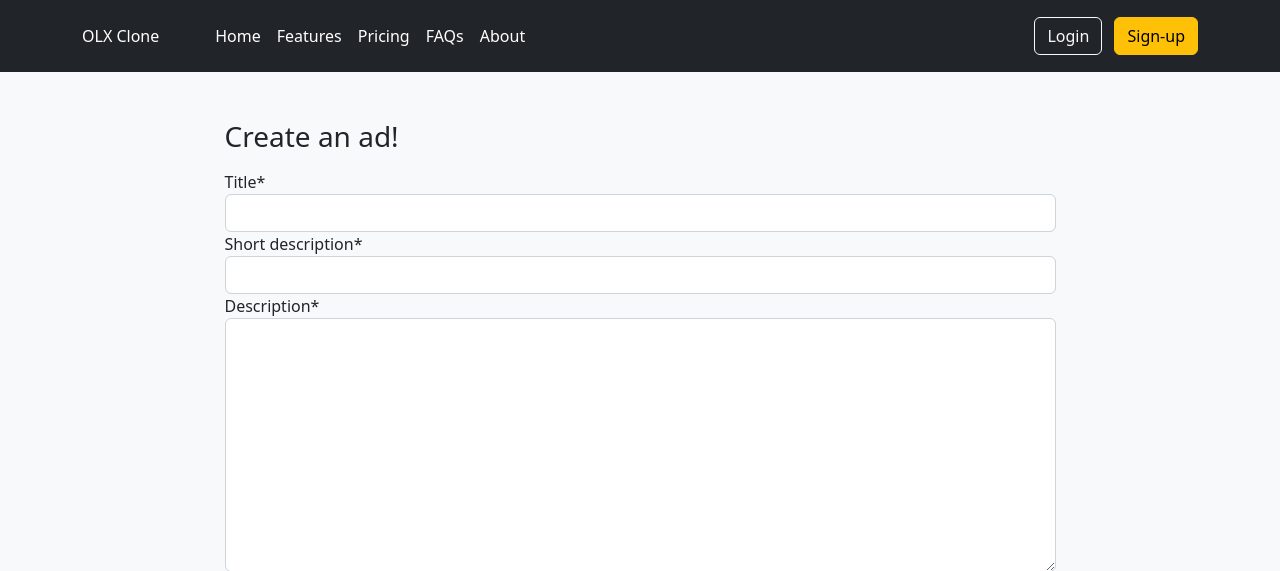
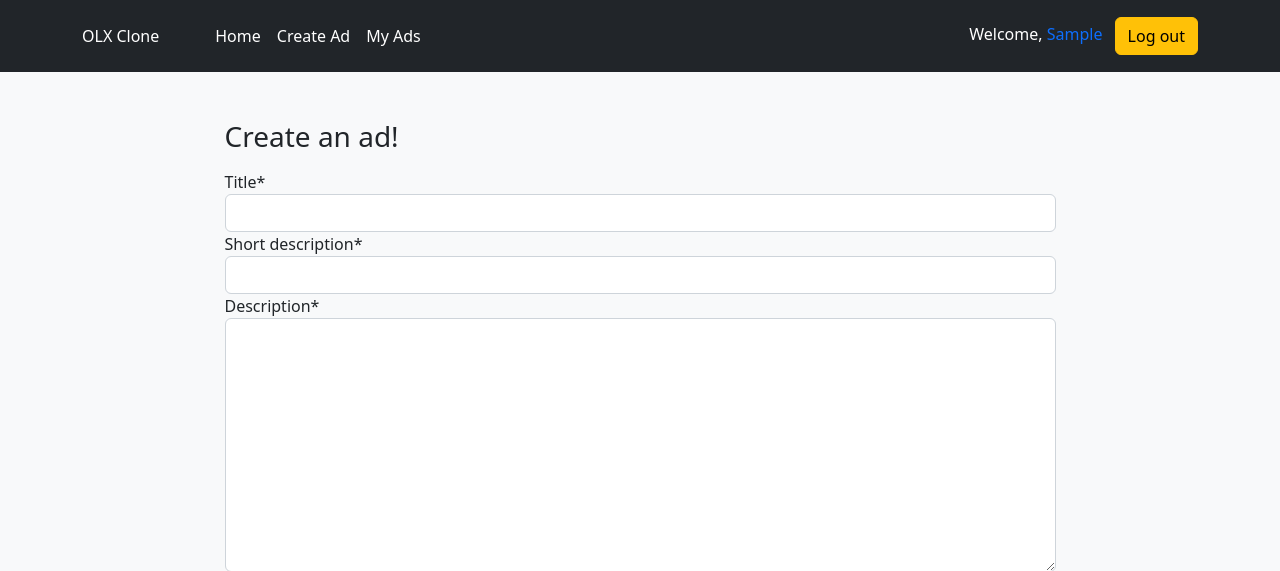
Before and after one commit to sameeramin/olx, a Django app: page /ads/create in a window 1280 px wide. Shown: the top 571 px of the page. Run offline with Django 3.2, Linux system fonts and the light colour scheme; the visitor is signed in with stand-in values (Sample User, id 1); data that the repository does not hold is empty; some libraries are stand-ins or nearby versions.

Commit message:
Updated nav menu

```diff
--- a/listing/templates/listing/header.html
+++ b/listing/templates/listing/header.html
@@ -7,16 +7,21 @@
             </a>
 
             <ul class="nav col-12 col-lg-auto me-lg-auto mb-2 justify-content-center mb-md-0">
-                <li><a href="#" class="nav-link px-2 text-white">Home</a></li>
-                <li><a href="#" class="nav-link px-2 text-white">Features</a></li>
-                <li><a href="#" class="nav-link px-2 text-white">Pricing</a></li>
-                <li><a href="#" class="nav-link px-2 text-white">FAQs</a></li>
-                <li><a href="#" class="nav-link px-2 text-white">About</a></li>
+                {% if user.is_authenticated %}
+                    <li><a href="{% url "index" %}" class="nav-link px-2 text-white">Home</a></li>
+                    <li><a href="{% url "create-ad" %}" class="nav-link px-2 text-white">Create Ad</a></li>
+                    <li><a href="{% url "my-ads" %}" class="nav-link px-2 text-white">My Ads</a></li>
+                {% endif %}
             </ul>
 
             <div class="text-end">
-                <button type="button" class="btn btn-outline-light me-2">Login</button>
-                <button type="button" class="btn btn-warning">Sign-up</button>
+                {% if user.is_authenticated %}
+                    <span class="me-2">Welcome, <span class="text-primary">{{ user.get_username|title }}</span></span>
+                    <a type="button" href="{% url "logout" %}" class="btn btn-warning">Log out</a>
+                {% else %}
+                    <a href="{% url "login" %}" type="button" class="btn btn-outline-light me-2">Login</a>
+                    <a href="{% url "register" %}" type="button" class="btn btn-warning">Sign-up</a>
+                {% endif %}
             </div>
         </div>
     </div>
```
